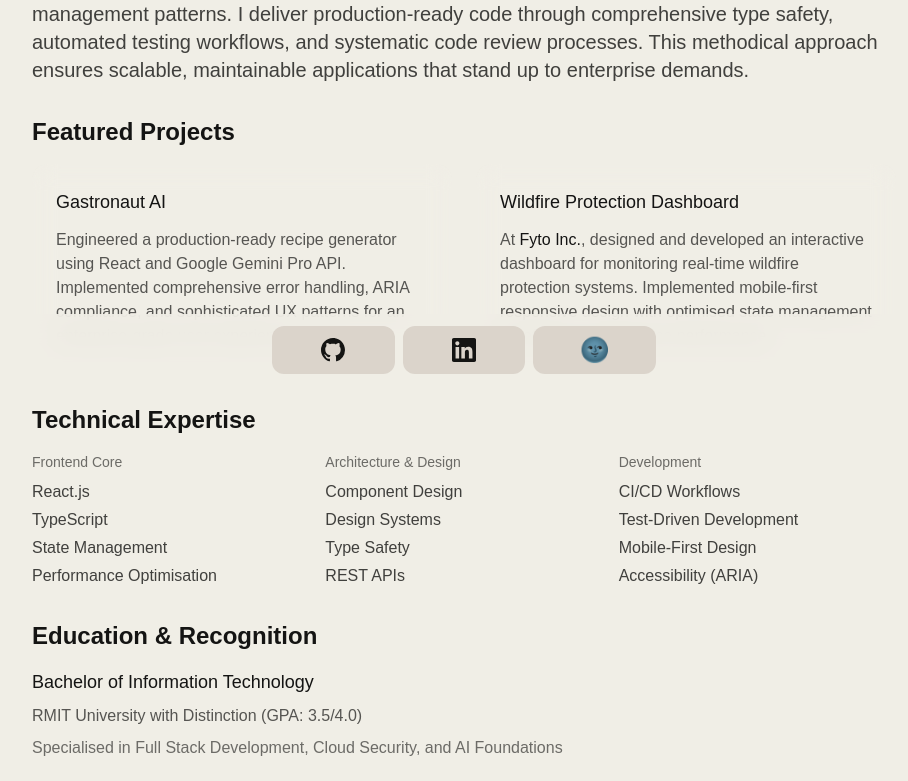
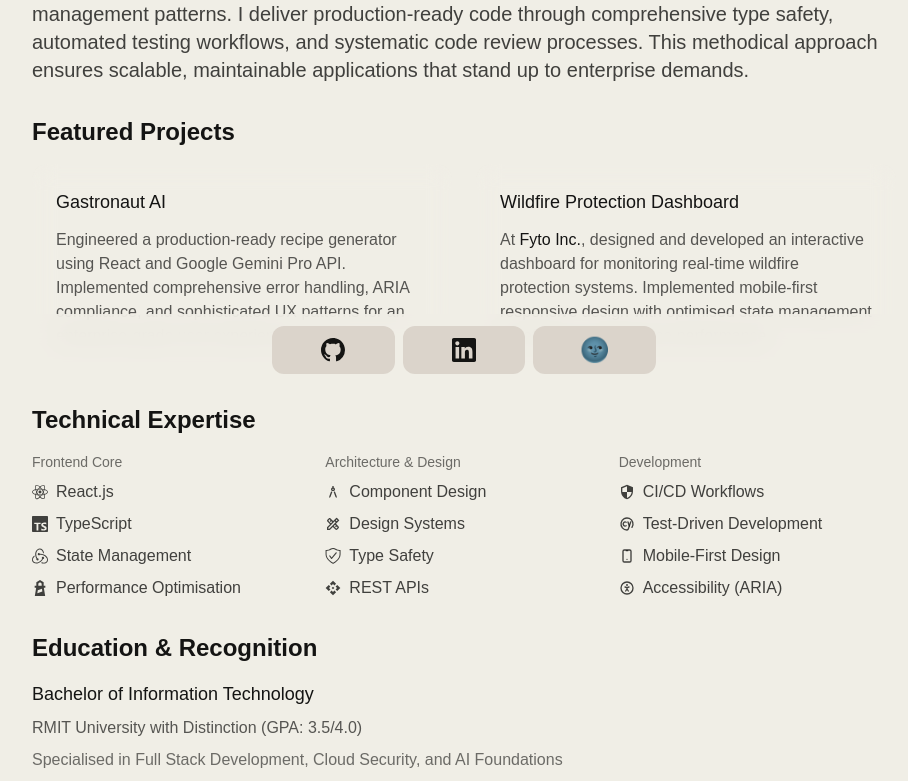
Before and after one commit to sagar-datta/portfolio, a Next.js app: page / in a window 1280 px wide. Shown: the part 414-1195 px from the top of the page, without its empty margins (176-1084 px from the left). Built offline with nearby package versions, Linux system fonts and the light colour scheme.

Commit message:
feat: Add skill icons to About page sections for visual enhancement

```diff
--- a/src/components/molecules/About.tsx
+++ b/src/components/molecules/About.tsx
@@ -1,6 +1,15 @@
 "use client";
 
 import { PageTransition } from "@/components/atoms/PageTransition";
+import { SiReact, SiTypescript, SiRedux, SiLighthouse } from "react-icons/si";
+import {
+  MdOutlineDesignServices,
+  MdOutlineArchitecture,
+  MdSecurity,
+  MdApi,
+} from "react-icons/md";
+import { TbBrandCypress, TbDeviceMobile, TbAccessible } from "react-icons/tb";
+import { VscWorkspaceTrusted } from "react-icons/vsc";
 
 export const About = () => {
   return (
@@ -90,33 +99,69 @@ export const About = () => {
               <h3 className="text-sm font-medium text-primary/60 dark:text-primary-dark/60">
                 Frontend Core
               </h3>
-              <ul className="space-y-1 text-primary/80 dark:text-primary-dark/80">
-                <li>React.js</li>
-                <li>TypeScript</li>
-                <li>State Management</li>
-                <li>Performance Optimisation</li>
+              <ul className="space-y-2 text-primary/80 dark:text-primary-dark/80">
+                <li className="flex items-center gap-2">
+                  <SiReact className="w-4 h-4" />
+                  React.js
+                </li>
+                <li className="flex items-center gap-2">
+                  <SiTypescript className="w-4 h-4" />
+                  TypeScript
+                </li>
+                <li className="flex items-center gap-2">
+                  <SiRedux className="w-4 h-4" />
+                  State Management
+                </li>
+                <li className="flex items-center gap-2">
+                  <SiLighthouse className="w-4 h-4" />
+                  Performance Optimisation
+                </li>
               </ul>
             </div>
             <div className="space-y-2">
               <h3 className="text-sm font-medium text-primary/60 dark:text-primary-dark/60">
                 Architecture & Design
               </h3>
-              <ul className="space-y-1 text-primary/80 dark:text-primary-dark/80">
-                <li>Component Design</li>
-                <li>Design Systems</li>
-                <li>Type Safety</li>
-                <li>REST APIs</li>
+              <ul className="space-y-2 text-primary/80 dark:text-primary-dark/80">
+                <li className="flex items-center gap-2">
+                  <MdOutlineArchitecture className="w-4 h-4" />
+                  Component Design
+                </li>
+                <li className="flex items-center gap-2">
+                  <MdOutlineDesignServices className="w-4 h-4" />
+                  Design Systems
+                </li>
+                <li className="flex items-center gap-2">
+                  <VscWorkspaceTrusted className="w-4 h-4" />
+                  Type Safety
+                </li>
+                <li className="flex items-center gap-2">
+                  <MdApi className="w-4 h-4" />
+                  REST APIs
+                </li>
               </ul>
             </div>
             <div className="space-y-2">
               <h3 className="text-sm font-medium text-primary/60 dark:text-primary-dark/60">
                 Development
               </h3>
-              <ul className="space-y-1 text-primary/80 dark:text-primary-dark/80">
-                <li>CI/CD Workflows</li>
-                <li>Test-Driven Development</li>
-                <li>Mobile-First Design</li>
-                <li>Accessibility (ARIA)</li>
+              <ul className="space-y-2 text-primary/80 dark:text-primary-dark/80">
+                <li className="flex items-center gap-2">
+                  <MdSecurity className="w-4 h-4" />
+                  CI/CD Workflows
+                </li>
+                <li className="flex items-center gap-2">
+                  <TbBrandCypress className="w-4 h-4" />
+                  Test-Driven Development
+                </li>
+                <li className="flex items-center gap-2">
+                  <TbDeviceMobile className="w-4 h-4" />
+                  Mobile-First Design
+                </li>
+                <li className="flex items-center gap-2">
+                  <TbAccessible className="w-4 h-4" />
+                  Accessibility (ARIA)
+                </li>
               </ul>
             </div>
           </div>
```
